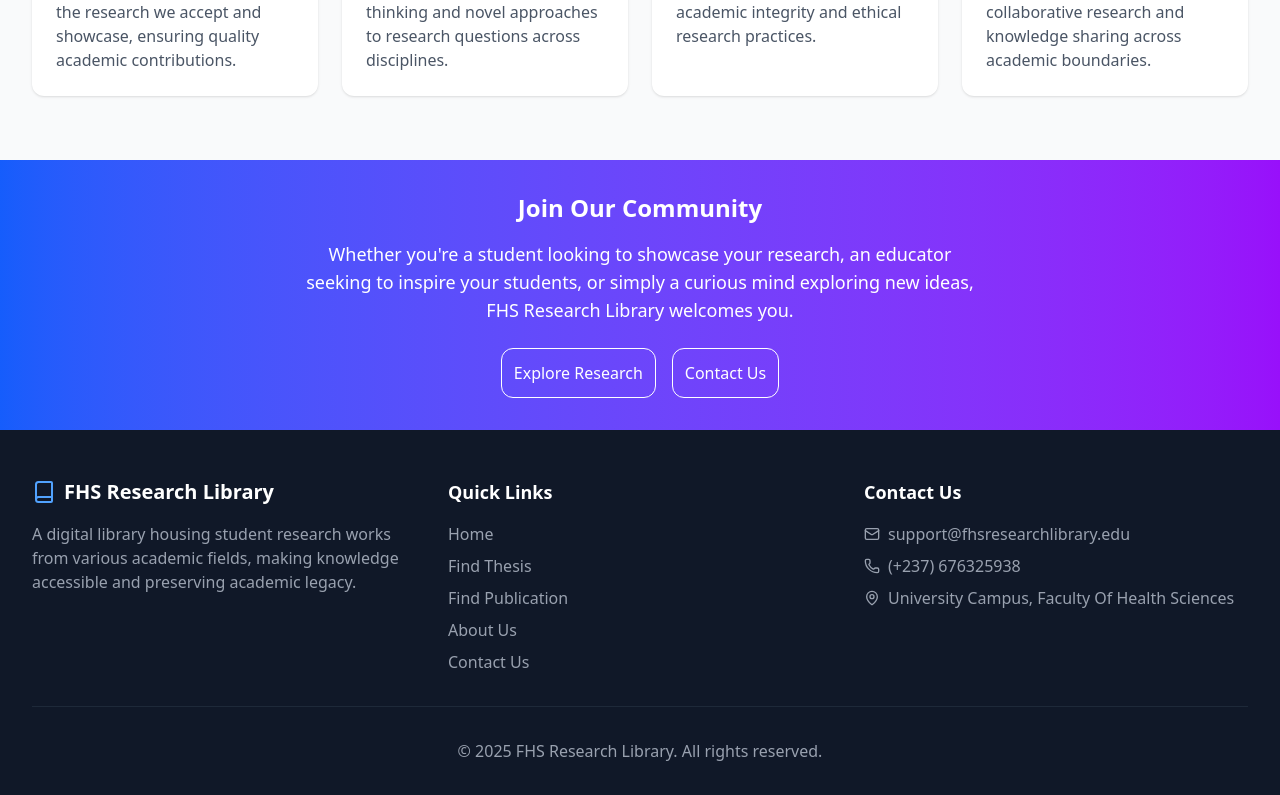
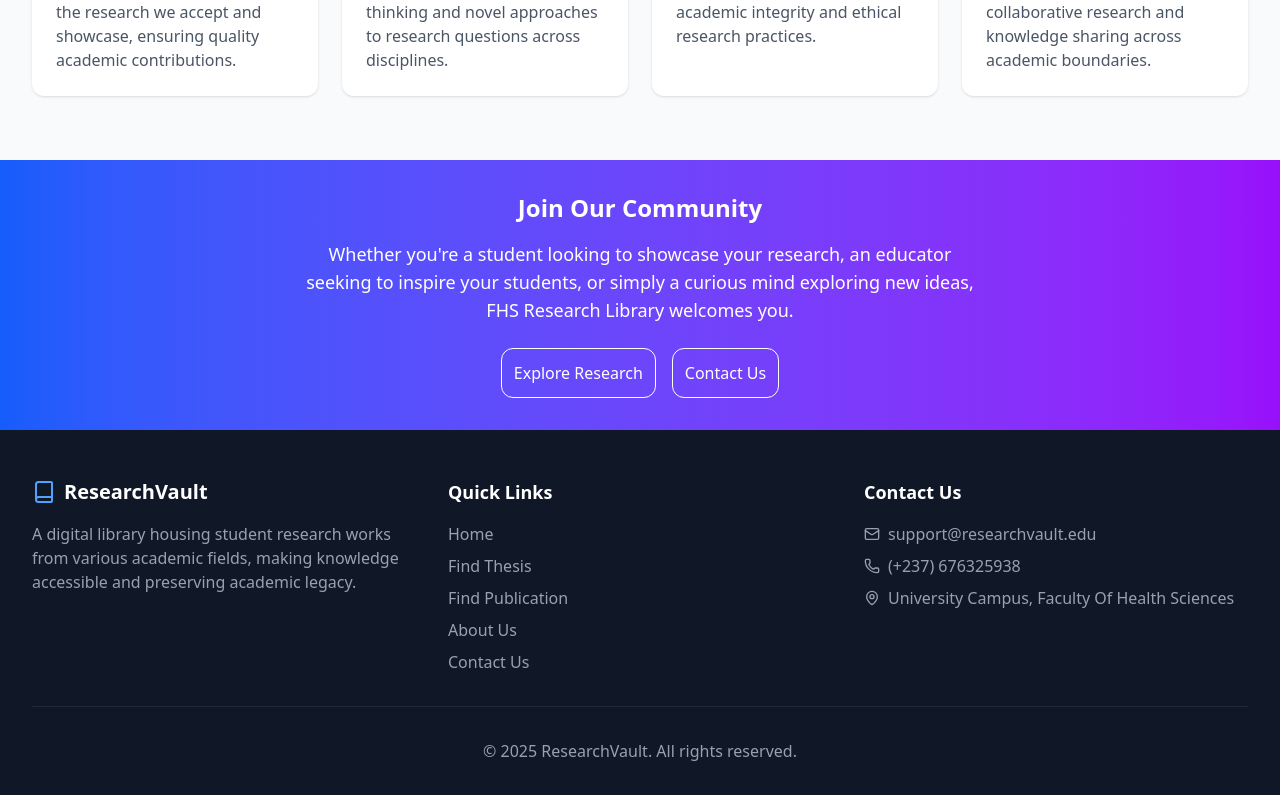
Before and after one commit to Wung-brandon/Research-Vault, a Next.js app: page /about in a window 1280 px wide. Shown: the part 1560-2355 px from the top of the page. Built offline with nearby package versions, Linux system fonts and the light colour scheme.

Commit message:
changed some styles and also edited from fhs research library to researchvault

```diff
--- a/src/app/page.js
+++ b/src/app/page.js
@@ -142,7 +142,7 @@ export default function Home() {
                 >
                   <Link
                     href={`/departments/${dept.slug}`}
-                    className="block bg-white rounded-lg shadow-sm border border-gray-200 p-6 text-center transition-colors hover:border-blue-400 h-full flex flex-col justify-between"
+                    className="bg-white rounded-lg shadow-sm border border-gray-200 p-6 text-center transition-colors hover:border-blue-400 h-full flex flex-col justify-between"
                   >
                     <div className="inline-flex items-center justify-center w-12 h-12 bg-blue-100 rounded-full mb-4">
                       <span className="text-blue-600 text-xl font-bold">{dept.name.charAt(0)}</span>
--- a/src/components/layout/Footer.js
+++ b/src/components/layout/Footer.js
@@ -11,7 +11,7 @@ export default function Footer() {
           <div>
             <div className="flex items-center mb-4">
               <Book size={24} className="text-blue-400" />
-              <span className="ml-2 text-xl font-bold">FHS Research Library</span>
+              <span className="ml-2 text-xl font-bold">ResearchVault</span>
             </div>
             <p className="text-gray-400 mb-4">
               A digital library housing student research works from various academic fields,
@@ -63,7 +63,7 @@ export default function Footer() {
             <ul className="space-y-2">
               <li className="flex items-center">
                 <Mail size={16} className="mr-2 text-gray-400" />
-                <span className="text-gray-400">support@fhsresearchlibrary.edu</span>
+                <span className="text-gray-400">support@researchvault.edu</span>
               </li>
               <li className="flex items-center">
                 <Phone size={16} className="mr-2 text-gray-400" />
@@ -78,7 +78,7 @@ export default function Footer() {
         </div>
 
         <div className="border-t border-gray-800 mt-8 pt-8 text-center text-gray-400">
-          <p>&copy; {new Date().getFullYear()} FHS Research Library. All rights reserved.</p>
+          <p>&copy; {new Date().getFullYear()} ResearchVault. All rights reserved.</p>
         </div>
       </div>
     </footer>
--- a/src/components/ui/UserSideBarUI.js
+++ b/src/components/ui/UserSideBarUI.js
@@ -10,7 +10,7 @@ export default function UserSidebar({ userData }) {
   };
 
   return (
-    <div className="bg-white border fixed border-gray-200 rounded-lg shadow-sm h-full p-4 sticky top-4">
+    <div className="bg-white border border-gray-200 rounded-lg shadow-sm h-full p-4 sticky top-4">
       {/* User Profile */}
       <div className="text-center mb-6">
         <h3 className="font-bold text-lg">{userData.name}</h3>
```
